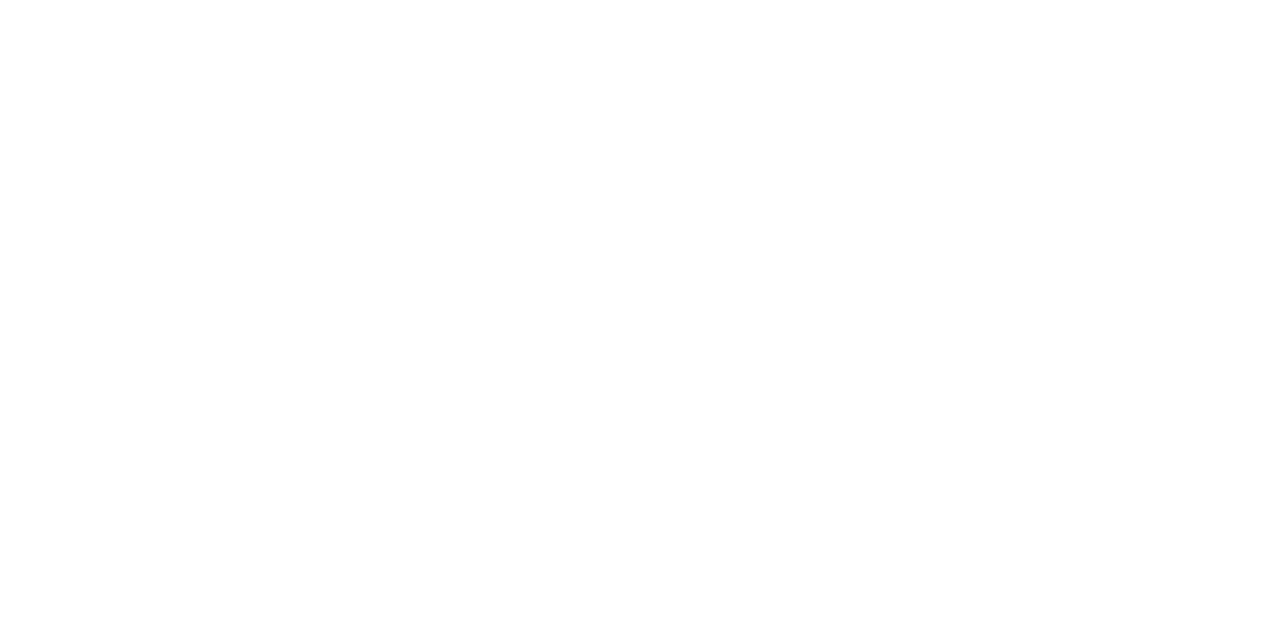
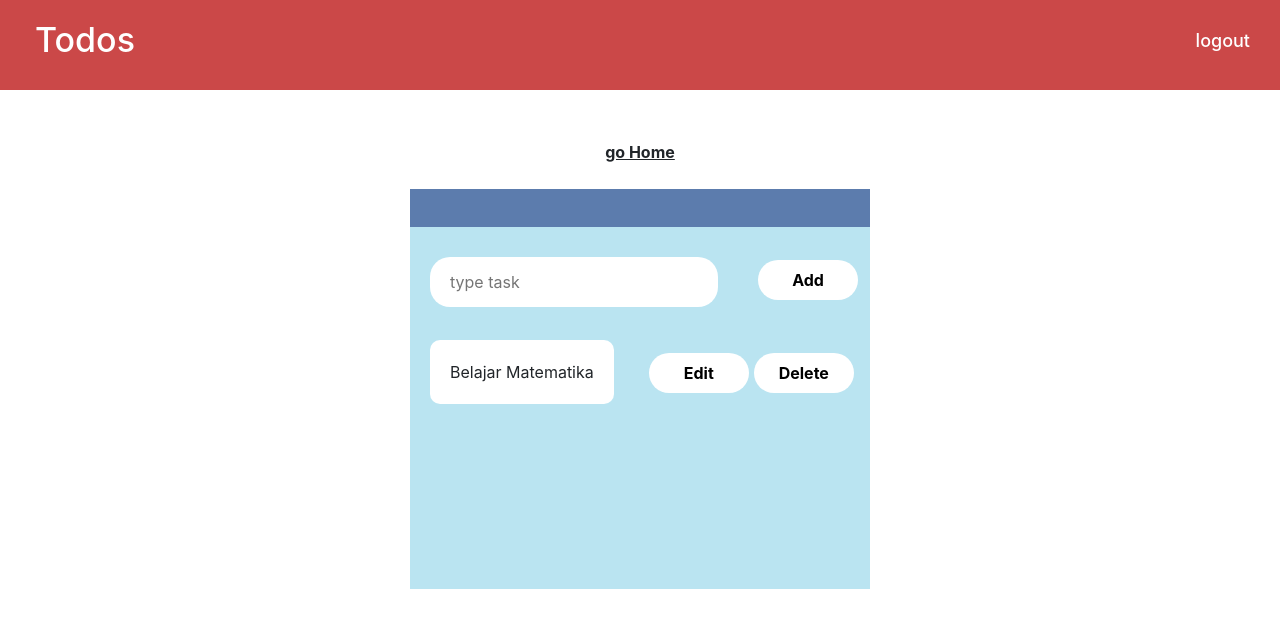
Before and after one commit to sjasminetya/todos-frontend-react, a React (Create React App) app: page /task/1 in a window 1280 px wide. Shown: the top 628 px of the page. Built offline with nearby package versions, Linux system fonts and the light colour scheme; no server answers.

Commit message:
get label

```diff
--- a/src/App.js
+++ b/src/App.js
@@ -3,6 +3,7 @@
 import store from './configs/redux/store'
 import Login from './Login/Login'
 import Home from './Home/Home'
+import Task from './Task/Task'
 import setAuthorization from './configs/redux/utils/setAuthorization'
 
 if (localStorage.token) {
@@ -18,6 +19,7 @@
         <Router>
           <Route path="/login" component={Login}></Route>
           <Route path="/home" component={Home}></Route>
+          <Route path="/task/:id" component={Task}></Route>
         </Router>
       </Provider>
     </div>
--- a/src/Home/Home.jsx
+++ b/src/Home/Home.jsx
@@ -1,35 +1,38 @@
 import React, {useEffect} from 'react'
 import styles from './Home.module.css'
+import {useHistory} from 'react-router-dom'
 import {useDispatch, useSelector} from 'react-redux'
-import {userLogin} from '../configs/redux/actions'
+import {getAllLabel} from '../configs/redux/actions'
+import Navbar from '../component/module/Navbar/Navbar'
 
 export default function Home() {
+    const dispatch = useDispatch()
+    const labelState = useSelector(state => state.label.listLabel)
+    const history = useHistory()
 
-    const dispatch = useDispatch()
-    const userState = useSelector(state => state.user.userLogin)
-    console.log(userState)
+    const goTask = (id) => {
+        history.push('/task/' + id)
+    }
+
     useEffect(() => {
-        dispatch(userLogin())
+        dispatch(getAllLabel())
     }, [])
 
     return (
         <div>
-            <nav className={styles.nav}>
-                <div className="container">
-                    <h4 style={{fontSize: "34px"}}>Todos</h4>
+            <Navbar />
+            <main>
+                <div className={styles.label}>
+                    <div className={styles.text}>
+                        <h4>List of label</h4>
+                    </div>
+                    {labelState.map((item) => (
+                        <div className={styles['card-label']} key={item.id} onClick={() => goTask(item.id)}>
+                            <h4>{item.label}</h4>
+                        </div>
+                    ))}
                 </div>
-
-                <div className={styles.item}>
-                    <ul className={styles['navbar-nav']}>
-                        <li className={styles['nav-item']}>
-                            <h4>{userState.username}</h4>
-                        </li>
-                        <li className={styles['nav-item']}>
-                            <h4>logout</h4>
-                        </li>
-                    </ul>
-                </div>
-            </nav>
+            </main>
         </div>
     )
 }
--- a/src/Home/Home.module.css
+++ b/src/Home/Home.module.css
@@ -1,25 +1,34 @@
-.nav {
-    background: #CB4848;
+main {
     display: flex;
 }
 
-.nav h4 {
-    padding: 20px;
-    color: #FFFFFF;
+main .label {
+    width: 300px;
+    height: 214px;
+    background: #5C7CAD;
+    margin: auto;
+    margin-top: 10%;
 }
 
-.nav .navbar-nav {
-    display: flex;
-    padding-left: 0;
-    margin-bottom: 0;
-    list-style: none;
+main .label .text {
+    background: #BAE4F1;
 }
 
-.nav .navbar-nav .nav-item {
+main .label .text h4 {
+    font-size: 24px;
+    font-weight: bold;
+    text-align: center;
+    padding: 5px;
+}
+
+main .label .card-label {
+    background: #FFFFFF;
+    width: 200px;
+    margin: 20px;
     cursor: pointer;
 }
 
-.nav .navbar-nav .nav-item h4 {
+main .label .card-label h4 {
     font-size: 18px;
-    padding: 30px;
+    padding: 10px;
 }
--- /dev/null
+++ b/src/Task/Task.jsx
@@ -0,0 +1,54 @@
+import React, {useState, useEffect} from 'react'
+import {useHistory} from 'react-router-dom'
+import styles from './Task.module.css'
+import Input from '../component/base/Input/Input'
+import Button from '../component/base/Button/Button'
+import Navbar from '../component/module/Navbar/Navbar'
+import {useDispatch, useSelector} from 'react-redux'
+import {getLabelById} from '../configs/redux/actions'
+
+export default function Task(props) {
+    const [task, setTask] = useState('')
+    const dispatch = useDispatch()
+    const labelState = useSelector(state => state.label.labelById)
+    const history = useHistory()
+    const goHome = () => {
+        history.push('/home')
+    }
+
+    const handleChangeTask = (task) => {
+        setTask(task)
+    }
+
+    useEffect(() => {
+        const {id} = props.match.params
+        console.log(props)
+        console.log(id)
+        dispatch(getLabelById(id))
+    }, [])
+
+    return (
+        <div>
+            <Navbar />
+            <span onClick={goHome} className={styles.home}>go Home</span>
+            <div className={styles.task}>
+                <div className={styles.text}>
+                    <h4>{labelState.label}</h4>
+                </div>
+                <form>
+                    <Input value={task} className={styles['input-task']} type='text' id='task' placeholder='type task' onChange={handleChangeTask} />
+                    <Button title='Add' />
+                </form>
+                <div className={styles['list-task']}>
+                    <div className={styles['card-task']}>
+                        <span>Belajar Matematika</span>
+                        <div className={styles['group-btn']}>
+                            <Button title='Edit' />
+                            <Button title='Delete' />
+                        </div>
+                    </div>
+                </div>
+            </div>
+        </div>
+    )
+}
--- /dev/null
+++ b/src/Task/Task.module.css
@@ -0,0 +1,68 @@
+.home {
+    display: flex;
+    justify-content: center;
+    font-weight: bold;
+    text-decoration: underline;
+    margin-top: 50px;
+    cursor: pointer;
+}
+
+.task {
+    width: 460px;
+    height: 400px;
+    background: #BAE4F1;
+    margin: auto;
+    margin-top: 2%;
+}
+
+.task .text {
+    background: #5C7CAD;
+    padding: 10px;
+}
+
+.task .text h4 {
+    font-size: 24px;
+    font-weight: bold;
+    text-align: center;
+    padding: 5px;
+    color: #FFFFFF;
+}
+
+label {
+    margin-top: 20px;
+}
+
+.task form {
+    display: flex;
+}
+
+.task button {
+    margin-top: 33px !important;
+}
+
+.task input {
+    margin-top: 0px;
+}
+
+.task .card-task,
+.task .card-task .group-btn {
+    display: flex;
+}
+
+.task .card-task span {
+    background: #FFFFFF;
+    height: fit-content;
+    padding: 20px;
+    margin-left: 20px;
+    margin-top: 20px;
+    border-radius: 10px;
+}
+
+.task .card-task .group-btn {
+    margin-left: 30px;
+}
+
+.task .card-task button {
+    margin-left: 5px !important;
+    margin-right: 0px !important;
+}
--- a/src/component/module/Navbar/Navbar.jsx
+++ b/src/component/module/Navbar/Navbar.jsx
@@ -1,21 +1,28 @@
-import React from 'react'
+import React, {useEffect} from 'react'
 import styles from './Navbar.module.css'
+import {useDispatch, useSelector} from 'react-redux'
+import {userLogin} from '../../../configs/redux/actions'
 
-export default function Navbar({onClick, username, logout}) {
+export default function Navbar() {
+    const dispatch = useDispatch()
+    const userState = useSelector(state => state.user.userLogin)
+    useEffect(() => {
+        dispatch(userLogin())
+    }, [])
     return (
         <div>
-            <nav className="nav">
+            <nav className={styles.nav}>
                 <div className="container">
-                    <h4>Todos</h4>
+                    <h4 style={{fontSize: "34px"}}>Todos</h4>
                 </div>
 
                 <div className={styles.item}>
-                    <ul className="navbar-nav mr-auto">
-                        <li className="nav-item">
-                            <h4>{username}</h4>
+                    <ul className={styles['navbar-nav']}>
+                        <li className={styles['nav-item']}>
+                            <h4>{userState.username}</h4>
                         </li>
-                        <li className="nav-item">
-                            <h4>{logout}</h4>
+                        <li className={styles['nav-item']}>
+                            <h4>logout</h4>
                         </li>
                     </ul>
                 </div>
--- a/src/component/module/Navbar/Navbar.module.css
+++ b/src/component/module/Navbar/Navbar.module.css
@@ -0,0 +1,25 @@
+.nav {
+    background: #CB4848;
+    display: flex;
+}
+
+.nav h4 {
+    padding: 20px;
+    color: #FFFFFF;
+}
+
+.nav .navbar-nav {
+    display: flex;
+    padding-left: 0;
+    margin-bottom: 0;
+    list-style: none;
+}
+
+.nav .navbar-nav .nav-item {
+    cursor: pointer;
+}
+
+.nav .navbar-nav .nav-item h4 {
+    font-size: 18px;
+    padding: 30px;
+}
--- a/src/configs/redux/actions/index.js
+++ b/src/configs/redux/actions/index.js
@@ -1 +1,2 @@
 export * from './user'
+export * from './label'
--- /dev/null
+++ b/src/configs/redux/actions/label.js
@@ -0,0 +1,17 @@
+import axios from 'axios'
+
+export const getAllLabel = () => (dispatch) => {
+    axios.get(`${process.env.REACT_APP_BACKEND}/label`)
+    .then(res => {
+        console.log('label', res)
+        dispatch({type: 'GET_ALL_LABEL', payload: res.data.result})
+    })
+}
+
+export const getLabelById = (id) => (dispatch) => {
+    axios.get(`${process.env.REACT_APP_BACKEND}/label/${id}`)
+    .then(res => {
+        console.log('label by id', res)
+        dispatch({type: 'GET_LABEL_BY_ID', payload: res.data.result[0]})
+    })
+}
--- a/src/configs/redux/reducers/index.js
+++ b/src/configs/redux/reducers/index.js
@@ -1,6 +1,7 @@
 import {combineReducers} from 'redux'
 import userReducer from './user'
+import labelReducer from './label'
 
-const rootReducer = combineReducers({user: userReducer})
+const rootReducer = combineReducers({user: userReducer, label: labelReducer})
 
 export default rootReducer
--- /dev/null
+++ b/src/configs/redux/reducers/label.js
@@ -0,0 +1,33 @@
+const initialStateData = {
+    listLabel: [{
+        id: 'id',
+        label: 'label',
+        desc: 'label'
+    }],
+    id: '',
+    labelById: [{
+        id: 'id',
+        label: 'label',
+        desc: 'label'
+    }]
+}
+
+const labelReducer = (state = initialStateData, action) => {
+    if (action.type === 'GET_ALL_LABEL') {
+        console.log(action.payload)
+        return {
+            ...state,
+            listLabel: action.payload
+        }
+    } else if (action.type === 'GET_LABEL_BY_ID') {
+        return {
+            ...state,
+            labelById: action.payload,
+            id: action.payload.id
+        }
+    } else {
+        return state
+    }
+}
+
+export default labelReducer
```
